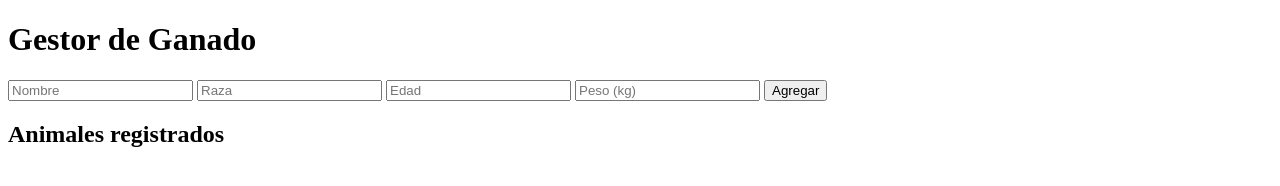
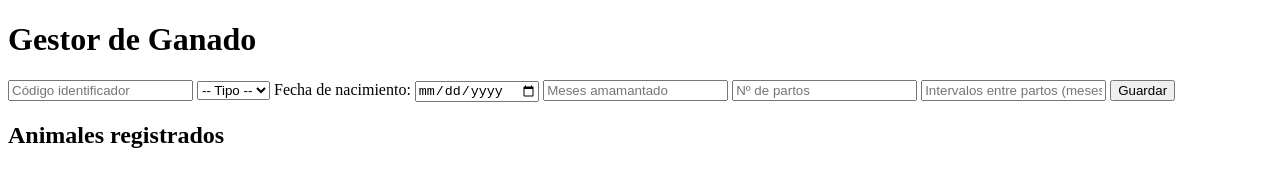
Before and after one commit to Santrosherun/ConteoGanadero, a plain HTML site: page index.html in a window 1280 px wide. Drawn offline with nearby package versions, Linux system fonts and the light colour scheme.

Commit message:
MODIFICACION DE HTML PARA AJUSTARSE A LOS DATOS DE LA BASE DE DATOS

```diff
--- a/index.html
+++ b/index.html
@@ -9,13 +9,36 @@
     </head>
     <body>
         <h1>Gestor de Ganado</h1>
-
+<!--        Campos viejos
         <form id="form-animal">
             <input type="text" id="nombre" placeholder="Nombre" required />
             <input type="text" id="raza" placeholder="Raza" required />
             <input type="number" id="edad" placeholder="Edad" required />
             <input type="number" id="peso" placeholder="Peso (kg)" required />
             <button type="submit">Agregar</button>
+        </form>
+-->
+        <!-- Campos nuevos -->
+        <form id="form-animal">
+            <input type="text" id="codigo" placeholder="Código identificador" required />
+
+            <select id="tipo" required>
+                <option value="">-- Tipo --</option>
+                <option value="toro">Toro</option>
+                <option value="hembra">Hembra</option>
+            </select>
+
+            <label for="fechaNacimiento">Fecha de nacimiento:</label>
+            <input type="date" id="fechaNacimiento" required />
+
+            <!-- solo terneros -->
+            <input type="number" id="tiempoAmamantado" placeholder="Meses amamantado" min="0" />
+
+            <!-- solo hembras adultas -->
+            <input type="number" id="numeroPartos" placeholder="Nº de partos" min="0" />
+            <input type="text" id="intervalosParto" placeholder="Intervalos entre partos (meses, separados por coma)" />
+
+            <button type="submit">Guardar</button>
         </form>
 
         <h2>Animales registrados</h2>
```
